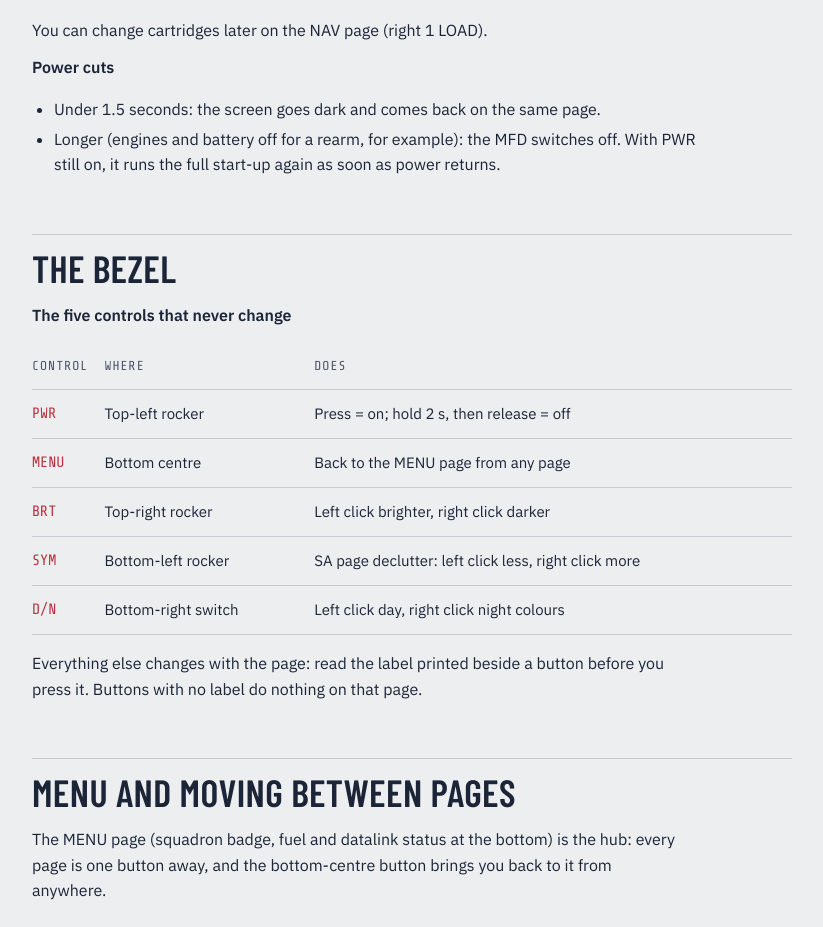
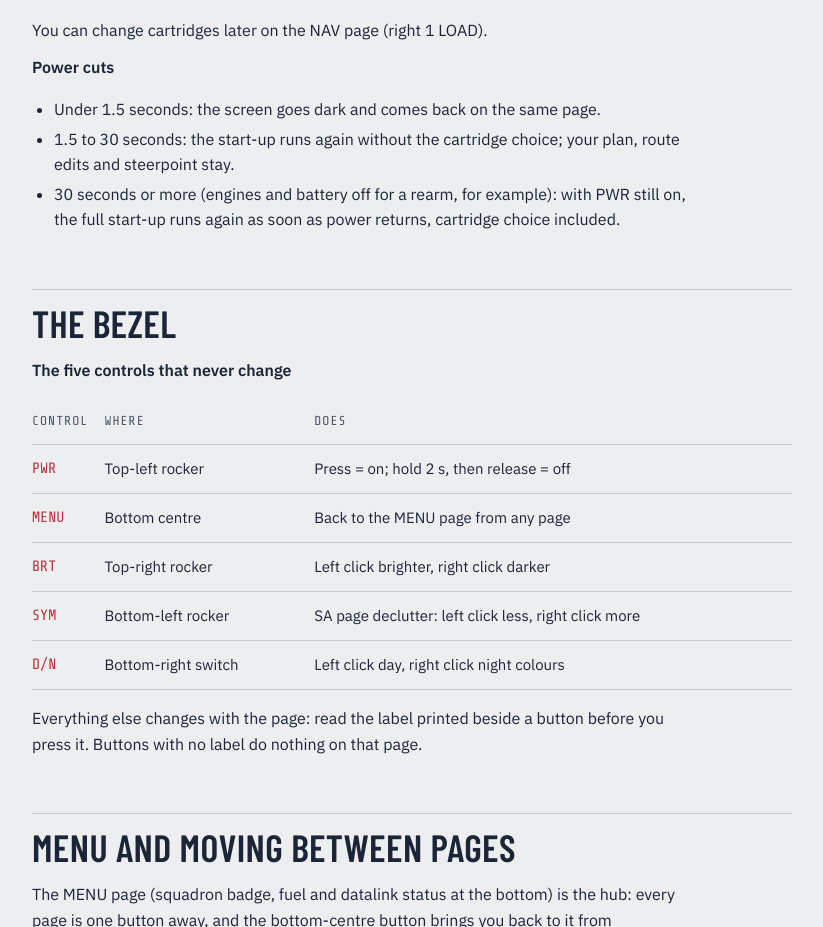
Before and after one commit to WWNyuu/vitezovi-mig29-mfd, a plain HTML site: page manual.html in a window 1280 px wide. Shown: the part 5520-6447 px from the top of the page, without its empty margins (332-1155 px from the left). Drawn offline with nearby package versions, Linux system fonts and the light colour scheme.

Commit message:
Manual: power cut thresholds (1.5 s / 30 s)
Co-Authored-By: Claude Opus 5.5 <noreply@anthropic.com>
Claude-Session: https://claude.ai/code/session_015uwoHKW6CS4dBE1FA3A57y

```diff
--- a/manual.html
+++ b/manual.html
@@ -286,7 +286,8 @@ td:first-child { font-family: var(--mono); color: var(--red); white-space: nowra
 <p><strong>Power cuts</strong></p>
 <ul>
 <li>Under 1.5 seconds: the screen goes dark and comes back on the same page.</li>
-<li>Longer (engines and battery off for a rearm, for example): the MFD switches off. With PWR still on, it runs the full start-up again as soon as power returns.</li>
+<li>1.5 to 30 seconds: the start-up runs again without the cartridge choice; your plan, route edits and steerpoint stay.</li>
+<li>30 seconds or more (engines and battery off for a rearm, for example): with PWR still on, the full start-up runs again as soon as power returns, cartridge choice included.</li>
 </ul>
 <h2 id="the-bezel">The bezel</h2>
 <p><strong>The five controls that never change</strong></p>
```
